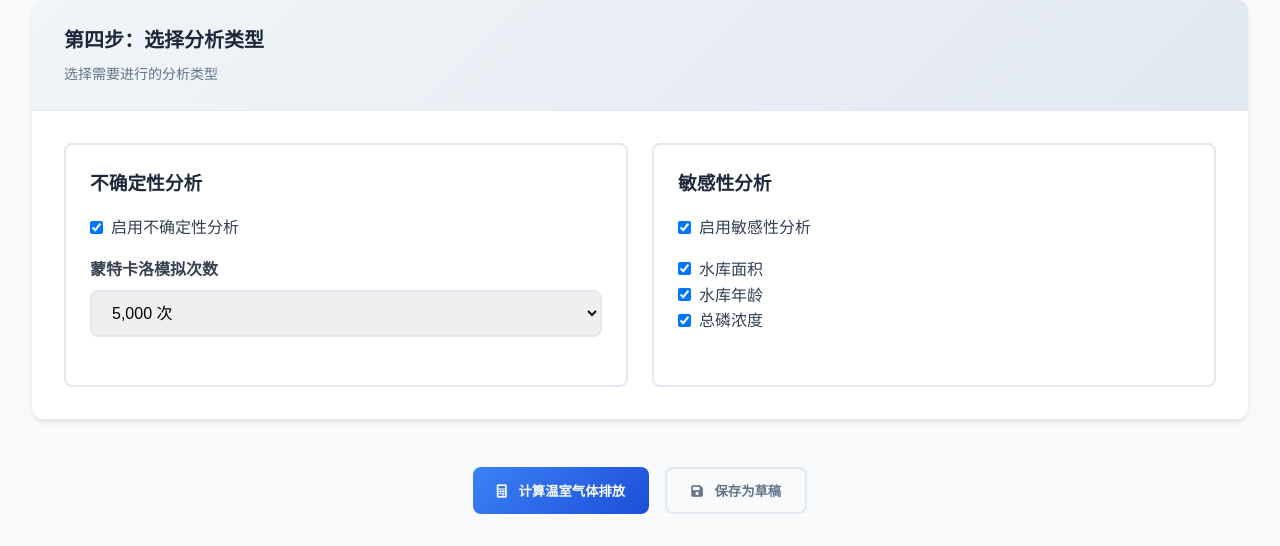
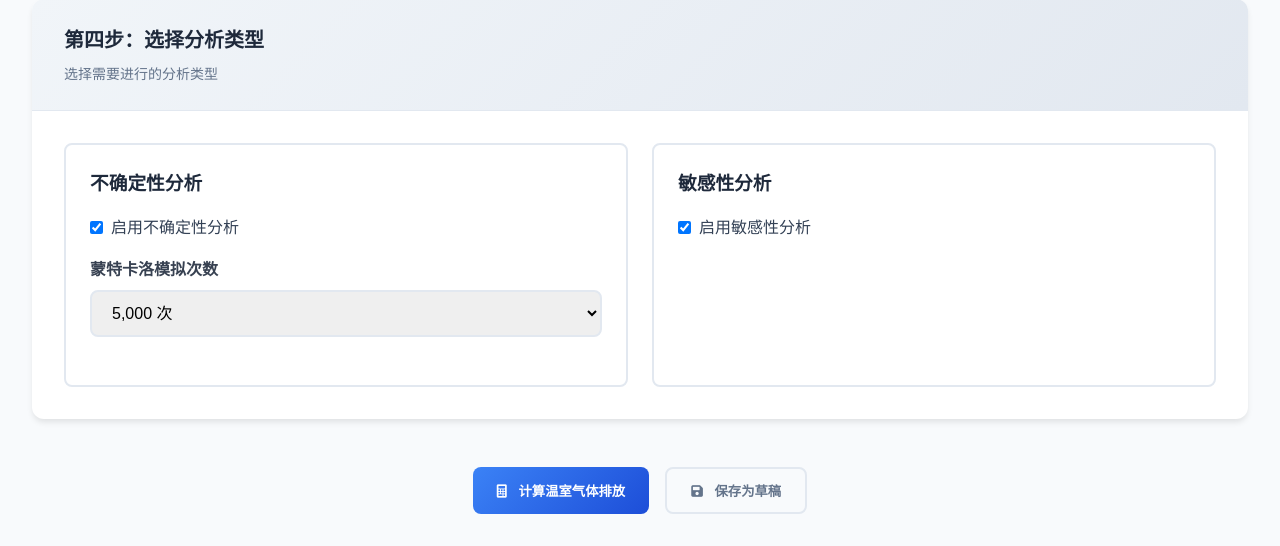
Before and after one commit to THEBEST-cloud/IPCC-Tier-2, a FastAPI app: page /dashboard in a window 1280 px wide. Shown: the part 1658-2204 px from the top of the page. Run offline with FastAPI, Linux system fonts and the light colour scheme.

Commit message:
修改敏感性分析选择框

```diff
--- a/app/templates/index.html
+++ b/app/templates/index.html
@@ -205,7 +205,7 @@
                             <input type="checkbox" id="enableSensitivity" checked>
                             <label for="enableSensitivity">启用敏感性分析</label>
                         </div>
-                        <div class="checkbox-group">
+                        <!-- <div class="checkbox-group">
                             <div class="checkbox-item">
                                 <input type="checkbox" id="sensitivityArea" checked>
                                 <label for="sensitivityArea">水库面积</label>
@@ -218,7 +218,7 @@
                                 <input type="checkbox" id="sensitivityPhosphorus" checked>
                                 <label for="sensitivityPhosphorus">总磷浓度</label>
                             </div>
-                        </div>
+                        </div> -->
                     </div>
                 </div>
             </div>
--- a/prototypes/index.html
+++ b/prototypes/index.html
@@ -752,7 +752,6 @@
             dropdown.classList.remove('show');
         }
     });
-        });
     </script>
 </body>
 </html>
```
